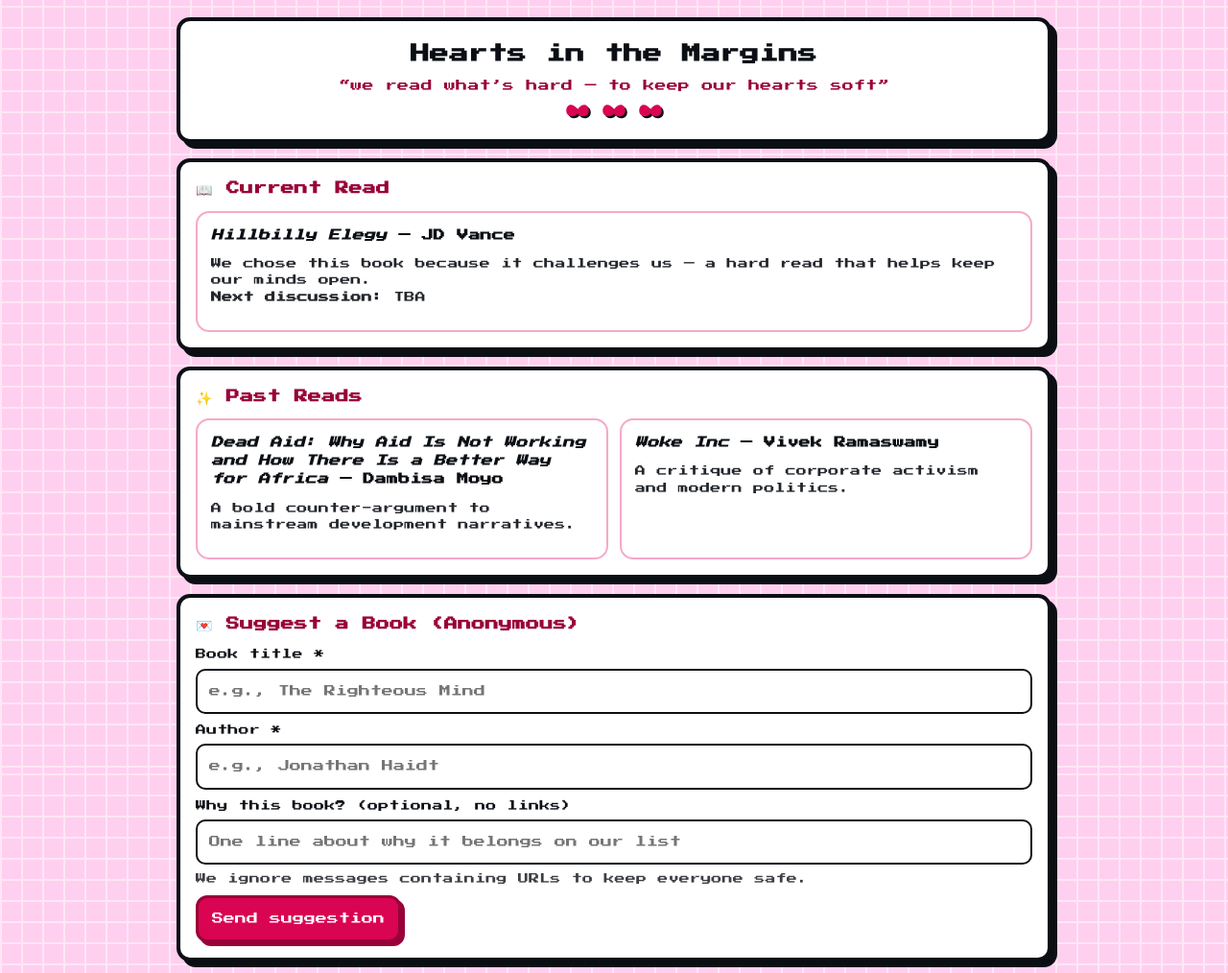
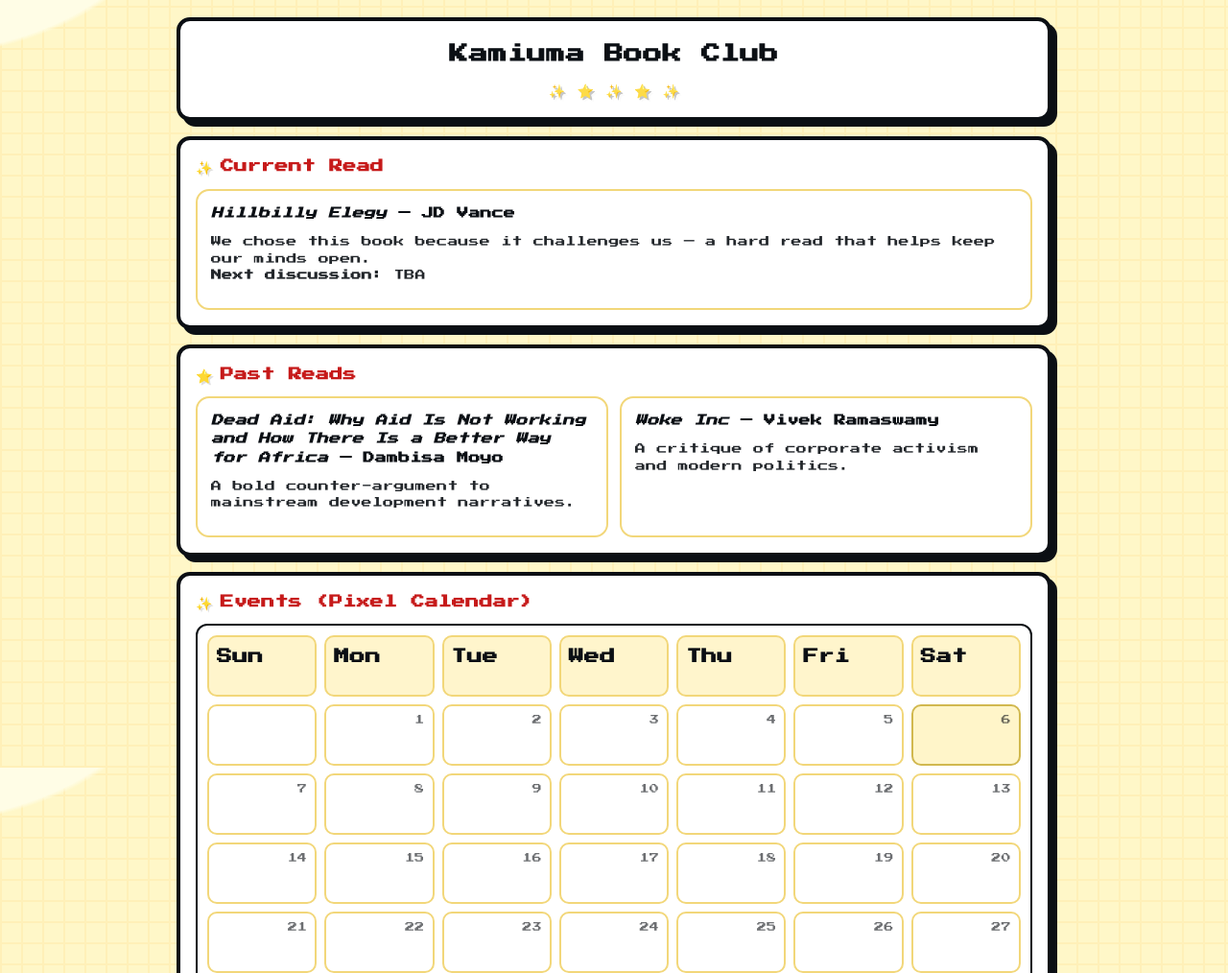
Before and after one commit to noelnakanoeler/kamiumabookclub, a plain HTML site: page index.html in a window 1280 px wide. Shown: the top 1014 px of the page at 96% size. Drawn offline with Linux system fonts and the light colour scheme.

Commit message:
Update index.html

```diff
--- a/index.html
+++ b/index.html
@@ -2,14 +2,14 @@
 <html lang="en">
 <head>
   <!-- =========================================================
-       Hearts in the Margins — single-file static site
+       Kamiuma Book Club — single-file static site
        Tech: HTML + CSS + vanilla JS (no build tools)
-       Design: Coquette/retro — baby pink, cherry accents, bows
+       Design: Y2K / retro handheld vibes — warm yellow + sparkles
        Font: Press Start 2P (pixel/arcade vibe)
        ========================================================= -->
   <meta charset="UTF-8" />
   <meta name="viewport" content="width=device-width,initial-scale=1" />
-  <title>Hearts in the Margins · Book Club</title>
+  <title>Kamiuma Book Club</title>
 
   <!-- Retro pixel font -->
   <link href="https://fonts.googleapis.com/css2?family=Press+Start+2P&display=swap" rel="stylesheet">
@@ -19,16 +19,16 @@
        THEME TOKENS (easy edits)
        ========================= */
     :root{
-      /* Colors */
-      --pink: #FFCFEF; /* baby pink background */
-      --cherry:#D90452; /* accent for buttons/links */
-      --cherry-dark:#980238;
-      --ink:#0b0f14; /* dark text */
-      --panel:#fff; /* white card/panel */
-      --grid:#ffe6f6; /* subtle grid over pink */
-      --border:#f6a9c9; /* soft border */
-      --border-strong:#c66;/* stronger border */
-      --select:#ffeaf5; /* selected card */
+      /* Colors: yellow-first, with red accents for that cartridge-era feel */
+      --y-bg: #FFF7C8; /* warm screen-yellow background */
+      --y-panel:#FFFFFF; /* white card/panel */
+      --ink:#0b0f14; /* dark text/pixel outline */
+      --grid:#fff0b8; /* subtle grid over yellow */
+      --accent:#C61A1A; /* retro red (links/buttons border) */
+      --accent-dark:#7E0E0E; /* darker red shadow */
+      --border:#f2d77a; /* soft yellow border */
+      --border-strong:#d1b84f;/* stronger border */
+      --select:#fff5c9; /* selected card tint */
 
       /* Sizing */
       --radius:14px;
@@ -43,9 +43,10 @@
     body{
       margin:0;
       background:
+        radial-gradient(800px 400px at -10% -10%, #fffde6 0 35%, transparent 36%),
         repeating-linear-gradient(0deg, var(--grid) 0 2px, transparent 2px 22px),
         repeating-linear-gradient(90deg, var(--grid) 0 2px, transparent 2px 22px),
-        var(--pink);
+        var(--y-bg);
       color:var(--ink);
       font-family:'Press Start 2P', system-ui, sans-serif;
       line-height:1.6;
@@ -58,7 +59,7 @@
        HEADER / HERO
        ========================= */
     .hero{
-      background:var(--panel);
+      background:var(--y-panel);
       border:4px solid var(--ink);
       border-radius:var(--radius);
       box-shadow:var(--shadow);
@@ -67,28 +68,22 @@
       overflow:hidden;
     }
     .hero h1{
-      margin:0 0 8px;
+      margin:0;
       font-size:20px;
       text-align:center;
     }
-    .tagline{
-      text-align:center;
-      font-size:12px;
-      color:var(--cherry-dark);
-      margin:0 0 8px;
+    /* sparkle motif */
+    .sparkles{
+      display:flex; align-items:center; justify-content:center; gap:12px;
+      margin-top:10px; opacity:.9;
+      filter: drop-shadow(2px 2px 0 rgba(0,0,0,.15));
     }
-    /* Tiny bow separators (motif) */
-    .bow-row{
-      display:flex; align-items:center; justify-content:center; gap:10px;
-      margin:8px 0 0;
-    }
-    .bow{ filter: drop-shadow(2px 2px 0 var(--ink)); }
 
     /* =========================
        COMMON UI
        ========================= */
     .panel{
-      background:var(--panel);
+      background:var(--y-panel);
       border:4px solid var(--ink);
       border-radius:var(--radius);
       box-shadow:var(--shadow);
@@ -97,7 +92,7 @@
     }
     .section-title{
       display:flex; align-items:center; gap:8px;
-      margin:0 0 12px; font-size:14px; color:var(--cherry-dark);
+      margin:0 0 12px; font-size:14px; color:var(--accent);
     }
     .grid{
       display:grid; gap:12px;
@@ -117,7 +112,7 @@
     .book-card:hover{
       border-color:var(--border-strong);
       background:var(--select);
-      box-shadow:0 0 0 4px rgba(217,4,82,.1) inset;
+      box-shadow:0 0 0 4px rgba(214, 182, 50, .15) inset;
     }
     .book-title{ font-size:12px; margin:0 0 6px; }
     .book-meta{ font-size:11px; opacity:.9; }
@@ -125,15 +120,16 @@
     /* Buttons / links */
     .btn{
       appearance:none; border:none; cursor:pointer;
-      background:var(--cherry); color:#fff;
-      border:3px solid var(--cherry-dark);
-      box-shadow:4px 4px 0 var(--cherry-dark);
+      background:#ffd45a; color:#3a2b00;
+      border:3px solid var(--accent);
+      box-shadow:4px 4px 0 var(--accent-dark);
       border-radius:12px;
       padding:12px 14px; font:inherit; font-size:12px;
-      transition:transform .02s ease-in;
+      transition:transform .02s ease-in, background var(--quick);
     }
-    .btn:active{ transform:translate(2px,2px); box-shadow:2px 2px 0 var(--cherry-dark); }
-    a.link{ color:var(--cherry-dark); text-decoration:underline; }
+    .btn:hover{ background:#ffe48f; }
+    .btn:active{ transform:translate(2px,2px); box-shadow:2px 2px 0 var(--accent-dark); }
+    a.link{ color:var(--accent); text-decoration:underline; }
 
     /* Forms */
     .field{ display:flex; flex-direction:column; gap:6px; margin:8px 0; }
@@ -145,10 +141,12 @@
     }
     .help{ font-size:11px; opacity:.8; }
 
-    /* Pixel calendar */
+    /* Pixel calendar — fluid columns to avoid mobile overflow */
     .calendar{
+      width:100%;
+      overflow:hidden; /* keep inside on tiny screens */
       display:grid; gap:8px;
-      grid-template-columns: repeat(7, 1fr);
+      grid-template-columns: repeat(7, minmax(0, 1fr));
       border:2px solid var(--ink); border-radius:12px; padding:10px;
       background:#fff;
     }
@@ -160,13 +158,23 @@
       position:relative;
       transition:background var(--quick), border-color var(--quick);
     }
+    .cal-head{ background:#fff5cc; font-weight:bold; }
     .cal-cell.today{ background:var(--select); border-color:var(--border-strong); }
     .cal-cell .day{ position:absolute; top:6px; right:8px; font-size:10px; opacity:.6; }
-    .cal-note{ font-size:10px; margin-top:18px; color:var(--cherry-dark); }
+    .cal-note{ font-size:10px; margin-top:18px; color:#856300; }
+
+    /* little sparkle sticker in headers */
+    .sticker{ font-size:14px; filter: drop-shadow(2px 2px 0 rgba(0,0,0,.12)); }
 
     /* Footer */
     .footer-note{
       text-align:center; font-size:11px; opacity:.7; margin-top:24px;
+    }
+
+    /* Tiny mobile tune-up */
+    @media (max-width:420px){
+      .calendar{ gap:6px; padding:8px; border-radius:10px; }
+      .cal-cell{ min-height:78px; padding:6px; border-radius:10px; font-size:9px; }
     }
   </style>
 </head>
@@ -174,32 +182,20 @@
   <div class="wrap">
     <!-- =========================================================
          HEADER / HERO
-         - Edit the h1 to rename the club
-         - Edit the tagline text to change your mission line
          ========================================================= -->
     <header class="hero" aria-labelledby="site-title">
-      <h1 id="site-title">Hearts in the Margins</h1>
-      <p class="tagline">“we read what’s hard — to keep our hearts soft”</p>
-
-      <!-- Bows motif row (you can delete if you want it simpler) -->
-      <div class="bow-row" aria-hidden="true">
-        <svg class="bow" width="28" height="20" viewBox="0 0 64 46" fill="#D90452" xmlns="http://www.w3.org/2000/svg">
-          <path d="M12 6C4 10 2 24 10 30s18 2 22-4c4 6 14 10 22 4s6-20-2-24c-6-3-14 1-20 10C26 7 18 3 12 6z"/>
-        </svg>
-        <svg class="bow" width="28" height="20" viewBox="0 0 64 46" fill="#D90452" xmlns="http://www.w3.org/2000/svg">
-          <path d="M12 6C4 10 2 24 10 30s18 2 22-4c4 6 14 10 22 4s6-20-2-24c-6-3-14 1-20 10C26 7 18 3 12 6z"/>
-        </svg>
-        <svg class="bow" width="28" height="20" viewBox="0 0 64 46" fill="#D90452" xmlns="http://www.w3.org/2000/svg">
-          <path d="M12 6C4 10 2 24 10 30s18 2 22-4c4 6 14 10 22 4s6-20-2-24c-6-3-14 1-20 10C26 7 18 3 12 6z"/>
-        </svg>
+      <h1 id="site-title">Kamiuma Book Club</h1>
+      <div class="sparkles" aria-hidden="true">
+        <span class="sticker">✨</span><span class="sticker">⭐</span><span class="sticker">✨</span>
+        <span class="sticker">⭐</span><span class="sticker">✨</span>
       </div>
     </header>
 
     <!-- =========================================================
-         CURRENT READ (edit text only)
+         CURRENT READ
          ========================================================= -->
     <section class="panel" aria-labelledby="current-read">
-      <h2 id="current-read" class="section-title">📖 Current Read</h2>
+      <h2 id="current-read" class="section-title"><span class="sticker">✨</span> Current Read</h2>
       <div class="book-card">
         <h3 class="book-title"><em>Hillbilly Elegy</em> — JD Vance</h3>
         <p class="book-meta">
@@ -210,10 +206,10 @@
     </section>
 
     <!-- =========================================================
-         PAST READS (add/remove cards freely)
+         PAST READS
          ========================================================= -->
     <section class="panel" aria-labelledby="past-reads">
-      <h2 id="past-reads" class="section-title">✨ Past Reads</h2>
+      <h2 id="past-reads" class="section-title"><span class="sticker">⭐</span> Past Reads</h2>
 
       <div class="grid">
         <article class="book-card">
@@ -229,13 +225,22 @@
     </section>
 
     <!-- =========================================================
-         SUGGEST A BOOK (anonymous)
+         EVENTS CALENDAR (playful pixel grid)
+         ========================================================= -->
+    <section class="panel" aria-labelledby="events">
+      <h2 id="events" class="section-title"><span class="sticker">✨</span> Events (Pixel Calendar)</h2>
+      <div id="calendar" class="calendar" aria-label="Month view calendar"></div>
+      <p class="help">We’ll post meeting dates here. For now: <strong>TBA</strong>.</p>
+    </section>
+
+    <!-- =========================================================
+         SUGGEST A BOOK (anonymous) — moved to the END
          - Replace WEBHOOK_URL with your Formspree endpoint
          - Title + Author only; optional note (links blocked)
          - Includes a honeypot field (#clubhouse) to catch bots
          ========================================================= -->
     <section class="panel" aria-labelledby="suggest">
-      <h2 id="suggest" class="section-title">💌 Suggest a Book (Anonymous)</h2>
+      <h2 id="suggest" class="section-title"><span class="sticker">⭐</span> Suggest a Book (Anonymous)</h2>
 
       <form id="suggestForm" novalidate>
         <!-- Title -->
@@ -266,20 +271,9 @@
     </section>
 
     <!-- =========================================================
-         EVENTS CALENDAR (playful pixel grid)
-         - Static example month with TBA "quests"
-         - Edit days/notes by changing CAL_DATA in the script
-         ========================================================= -->
-    <section class="panel" aria-labelledby="events">
-      <h2 id="events" class="section-title">🗓 Events (Pixel Calendar)</h2>
-      <div id="calendar" class="calendar" aria-label="Month view calendar"></div>
-      <p class="help">We’ll post meeting dates here. For now: <strong>TBA</strong>.</p>
-    </section>
-
-    <!-- =========================================================
          FOOTER
          ========================================================= -->
-    <footer class="footer-note">♡ Hearts in the Margins · made with bows &amp; books ♡</footer>
+    <footer class="footer-note">♡ Kamiuma Book Club · reading across lines ♡</footer>
   </div>
 
   <script>
@@ -290,27 +284,20 @@
        ============================================================ */
     const WEBHOOK_URL = "YOUR_FORMSPREE_ENDPOINT_HERE"; // e.g., "https://formspree.io/f/xandlaqr"
 
-    // Block obvious links in free-text (keeps submissions safe)
+    // Block obvious links in free-text (keeps submissions safer)
     const LINK_RE = /(https?:\/\/|www\.|\.com\b|\.net\b|\.org\b|\.io\b|\.jp\b|\.ru\b|\.cn\b)/i;
 
-    // Simple calendar data (example month). Change month/year/notes as needed.
+    // Simple calendar data (default = current month). Edit freely.
     const CAL_DATA = {
       year: new Date().getFullYear(),
-      month: new Date().getMonth(), // 0=Jan ... 11=Dec (auto current month)
-      // Put notes keyed by day number. Example: 12: "Pick next book"
+      month: new Date().getMonth(), // 0=Jan ... 11=Dec
       notes: {
-        // Example placeholders you can edit later:
-        // 5: "Reading sprint",
-        // 17: "TBA: discussion"
+        // e.g., 5: "Reading sprint", 17: "TBA: discussion"
       }
     };
 
     /* ============================================================
        SUGGESTION FORM HANDLER
-       - Validates required fields
-       - Blocks URLs in the optional note
-       - Uses a honeypot field to drop basic bots
-       - Sends JSON to Formspree
        ============================================================ */
     const form = document.getElementById('suggestForm');
     const sTitle = document.getElementById('sTitle');
@@ -319,7 +306,7 @@
     const sStatus = document.getElementById('sStatus');
     const honeypot = document.getElementById('clubhouse');
 
-    form.addEventListener('submit', async (e) => {
+    form?.addEventListener('submit', async (e) => {
       e.preventDefault();
       sStatus.textContent = '';
 
@@ -342,7 +329,7 @@
         return;
       }
 
-      // 4) Build payload (keep it short & clear for your inbox)
+      // 4) Build payload (simple & clear for your inbox)
       const payload = {
         type: "book_suggestion",
         title: sTitle.value.trim(),
@@ -374,30 +361,25 @@
        PLAYFUL PIXEL CALENDAR
        - Renders a simple month grid
        - Highlights "today"
-       - Drops your notes (quests) into cells
-       - To freeze a specific month, set CAL_DATA.year/month manually
+       - Drops your notes into cells
        ============================================================ */
     function buildCalendar(container, conf){
       const {year, month, notes} = conf;
       container.innerHTML = "";
 
-      // Day names row (Sun-first; change order if you prefer Mon-first)
       const dayNames = ["Sun","Mon","Tue","Wed","Thu","Fri","Sat"];
       dayNames.forEach(name=>{
         const h = document.createElement('div');
-        h.className = 'cal-cell';
-        h.style.background = '#fff4f8';
-        h.style.fontWeight = 'bold';
+        h.className = 'cal-cell cal-head';
         h.textContent = name;
         container.appendChild(h);
       });
 
-      // Calculate month bounds
       const first = new Date(year, month, 1);
       const startDay = first.getDay(); // 0=Sun
       const daysInMonth = new Date(year, month+1, 0).getDate();
 
-      // Pad empty cells before day 1
+      // pad before 1st
       for(let i=0;i<startDay;i++){
         const pad = document.createElement('div');
         pad.className = 'cal-cell';
@@ -407,23 +389,21 @@
       const today = new Date();
       const isSameMonth = (today.getFullYear()===year && today.getMonth()===month);
 
-      // Create day cells
+      // days
       for(let d=1; d<=daysInMonth; d++){
         const cell = document.createElement('div');
         cell.className = 'cal-cell';
         if(isSameMonth && d===today.getDate()) cell.classList.add('today');
 
-        // Day number
         const dn = document.createElement('div');
         dn.className = 'day';
         dn.textContent = d;
         cell.appendChild(dn);
 
-        // Optional note
         if (notes && notes[d]){
           const note = document.createElement('div');
           note.className = 'cal-note';
-          note.textContent = "🎀 " + notes[d];
+          note.textContent = "✨ " + notes[d];
           cell.appendChild(note);
         }
 
```
